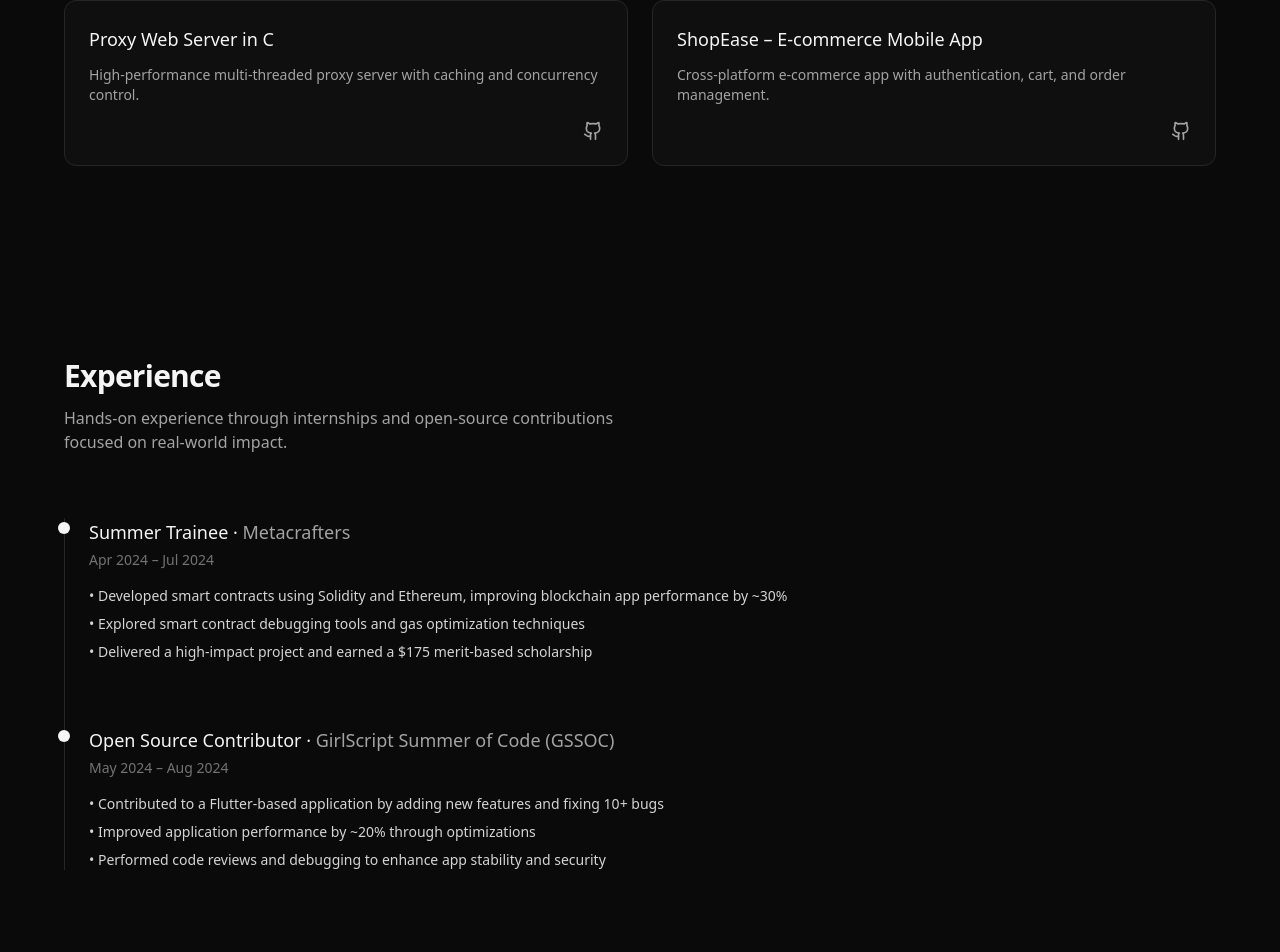
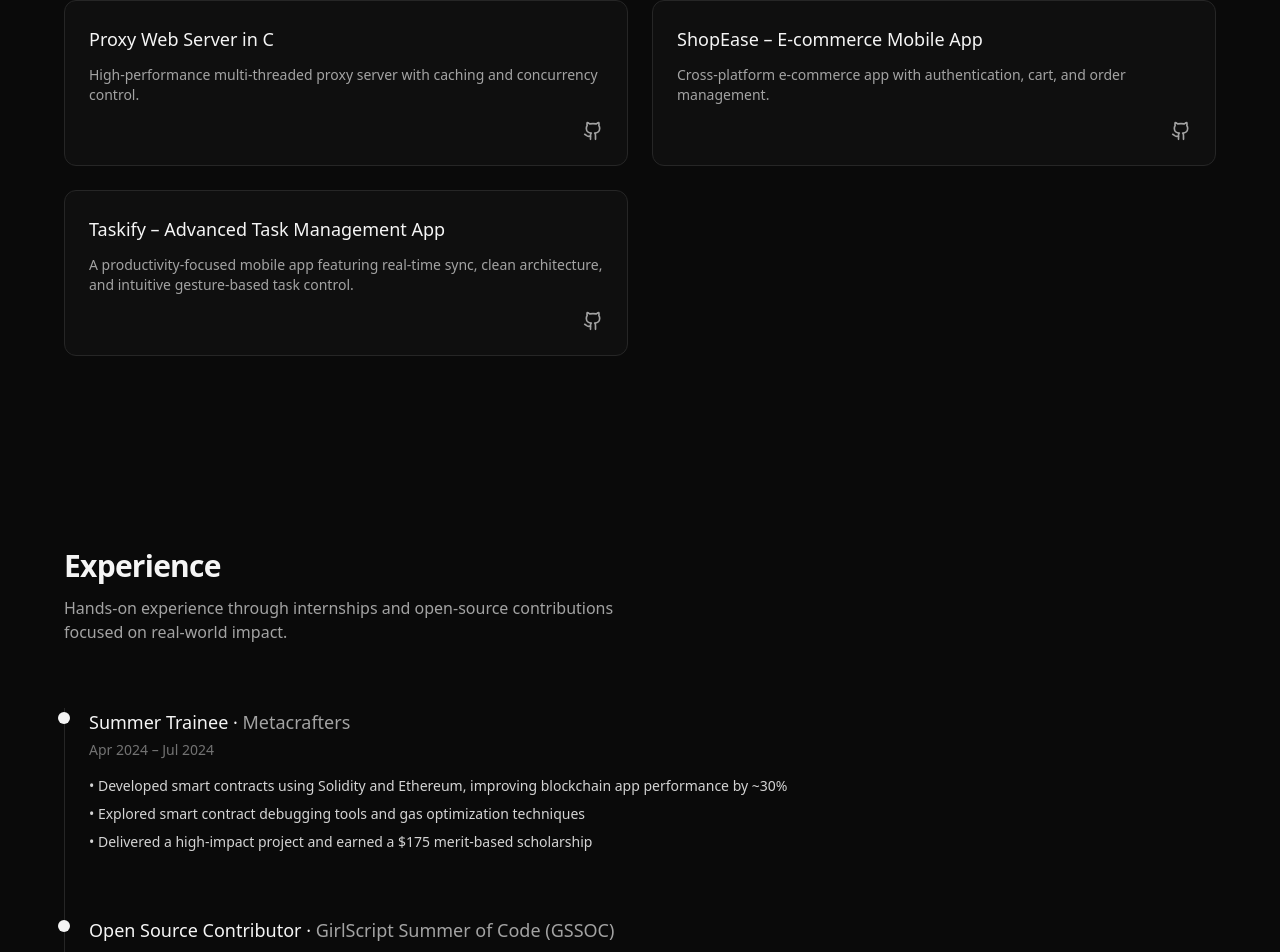
Before and after one commit to Aditya41150/Portfolio, a React (Vite) app: page / in a window 1280 px wide. Shown: the part 1262-2214 px from the top of the page. Built offline with nearby package versions, Linux system fonts and the light colour scheme.

Commit message:
added new project

```diff
--- a/src/data/projects.ts
+++ b/src/data/projects.ts
@@ -91,4 +91,29 @@ export const projects = [
     github: "https://github.com/Aditya41150/ShopEase",
     live: null,
   },
+  {
+    title: "Taskify – Advanced Task Management App",
+    description:
+      "A productivity-focused mobile app featuring real-time sync, clean architecture, and intuitive gesture-based task control.",
+    details: [
+      "Architected using Clean Architecture principles separating Domain, Data, and Presentation layers",
+      "Implemented Riverpod for robust, reactive state management across the application",
+      "Integrated Firebase Firestore for real-time data synchronization and persistent storage",
+      "Developed advanced 'Swipe-to-Action' gestures: Swipe Right to Edit and Swipe Left to Delete",
+      "Designed a dynamic Bottom Sheet interface for context-aware task creation and editing",
+      "Built a custom priority-based categorization system with real-time UI updates",
+    ],
+    tech: [
+      "Flutter",
+      "Dart",
+      "Riverpod",
+      "Firebase Firestore",
+      "Cloud Firestore",
+      "Clean Architecture",
+      "Advanced Gestures",
+      "MVC/Feature-first Design",
+    ],
+    github: "https://github.com/Aditya41150/Task-Management-App",
+    live: null,
+  },
 ]
```
